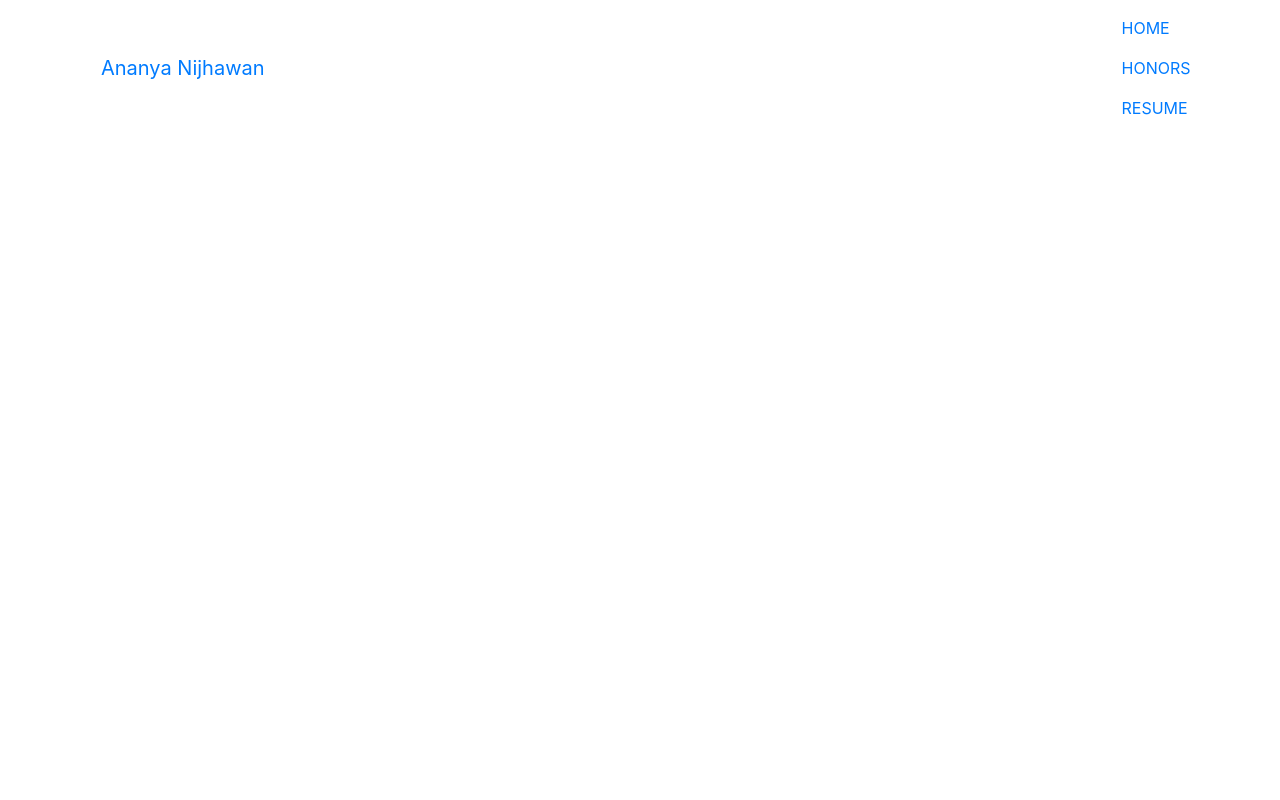
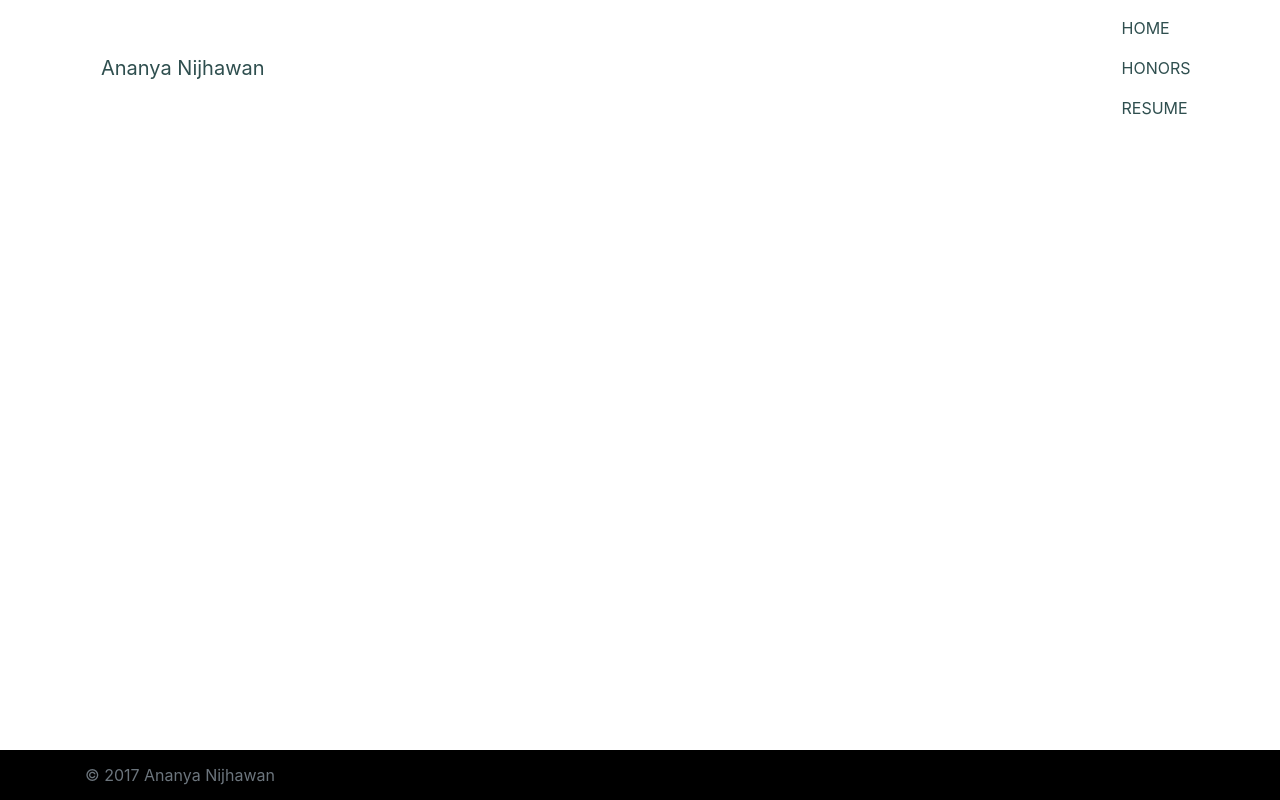
Before and after one commit to Rishabhravindra/ananyanijhawan.github.io, a plain HTML site: page index.html in a window 1280 px wide. Drawn offline with nearby package versions, Linux system fonts and the light colour scheme.

Commit message:
Added footer

```diff
--- a/index.html
+++ b/index.html
@@ -11,6 +11,8 @@
 
     <!-- Bootstrap CSS -->
     <link rel="stylesheet" href="https://maxcdn.bootstrapcdn.com/bootstrap/4.0.0-alpha.5/css/bootstrap.min.css" integrity="sha384-AysaV+vQoT3kOAXZkl02PThvDr8HYKPZhNT5h/CXfBThSRXQ6jW5DO2ekP5ViFdi" crossorigin="anonymous">
+    <!-- Custom styles for sticky footer -->
+    <link href="sticky-footer-navbar.css" rel="stylesheet">
     <!-- Personal CSS -->
 		<link rel="stylesheet" href="styles.css" type="text/css">
     <!-- Font Awesome 5 -->
@@ -33,7 +35,7 @@
             <a class="nav-link" href="http://ananyanijhawan.weebly.com" target="_blank">HONORS&nbsp;</a>
           </li>
           <li class="nav-item">
-            <a class="nav-link" href="Ananya Nijhawan - Resume.pdf" target="_blank">RESUME&nbsp;</a>
+            <a class="nav-link" href="Ananya Nijhawan - Resume.pdf">RESUME&nbsp;</a>
           </li>
         </ul>
 
@@ -53,6 +55,14 @@
     </nav>
     <!-- /navbar -->
 
+    <!-- footer -->
+    <footer class="footer py-0">
+      <div class="container py-0">
+        <p class="text-muted py-0">&copy; 2017 Ananya Nijhawan</p>
+      </div>
+    </footer>
+    <!-- /footer -->
+
 
     <!-- jQuery first, then Tether, then Bootstrap JS. -->
     <script src="https://ajax.googleapis.com/ajax/libs/jquery/3.1.1/jquery.min.js" integrity="sha384-3ceskX3iaEnIogmQchP8opvBy3Mi7Ce34nWjpBIwVTHfGYWQS9jwHDVRnpKKHJg7" crossorigin="anonymous"></script>
--- /dev/null
+++ b/sticky-footer-navbar.css
@@ -0,0 +1,17 @@
+html {
+  position: relative;
+  min-height: 100%;
+}
+body {
+  /* Margin bottom by footer height */
+  margin-bottom: 30px;
+}
+.footer {
+  position: absolute;
+  bottom: 0;
+  width: 100%;
+  /* Set the fixed height of the footer here */
+  height: 50px;
+  line-height: 50px; /* Vertically center the text there */
+  background-color: #f5f5f5;
+}
--- a/styles.css
+++ b/styles.css
@@ -0,0 +1,25 @@
+.nav-link {
+  color: darkslategray;
+}
+
+.nav-link:hover {
+  color: darkgray;
+	font-weight: bold;
+}
+
+.nav-link:visited {
+  color: darkslategray;
+}
+
+.nav-link:active {
+    color: darkslategray;
+		font-weight: bold;
+}
+
+.menu-burger-bars {
+	background-color: white;
+}
+
+.footer {
+  background-color: black;
+}
```
